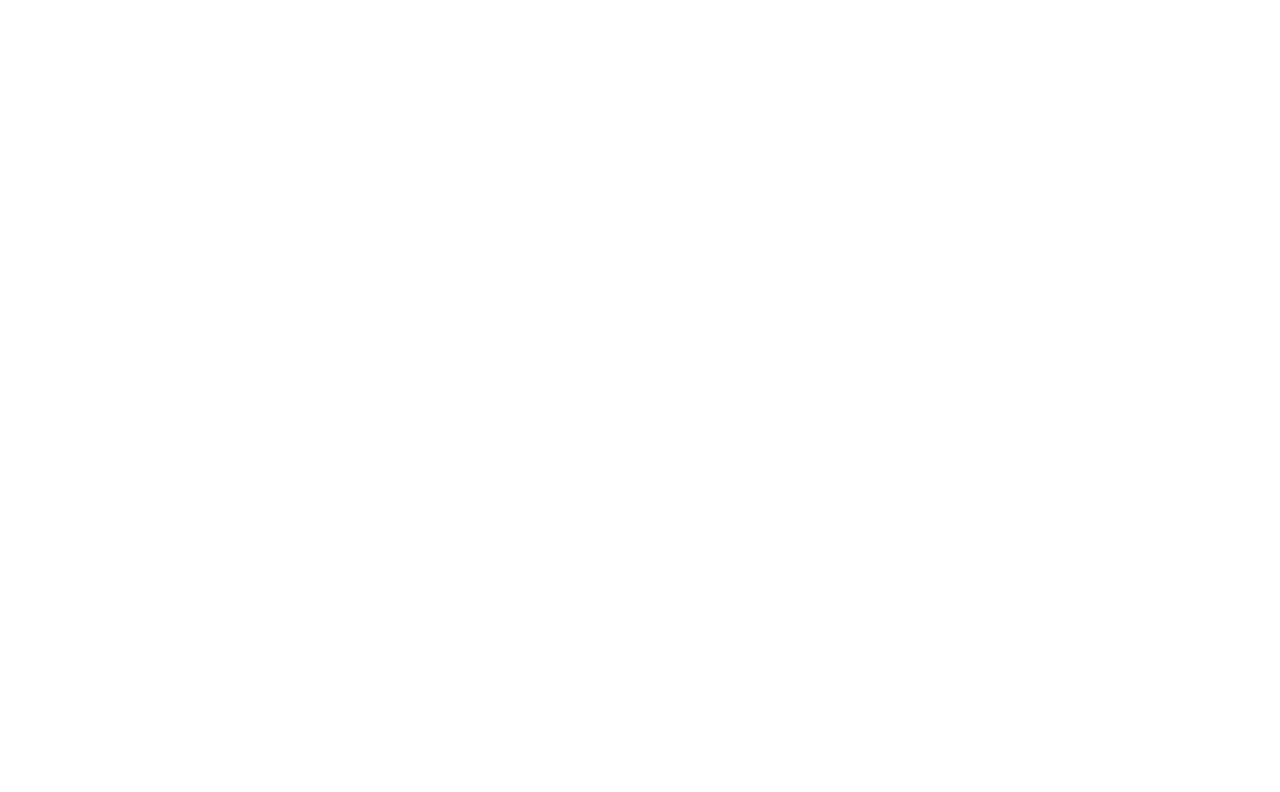
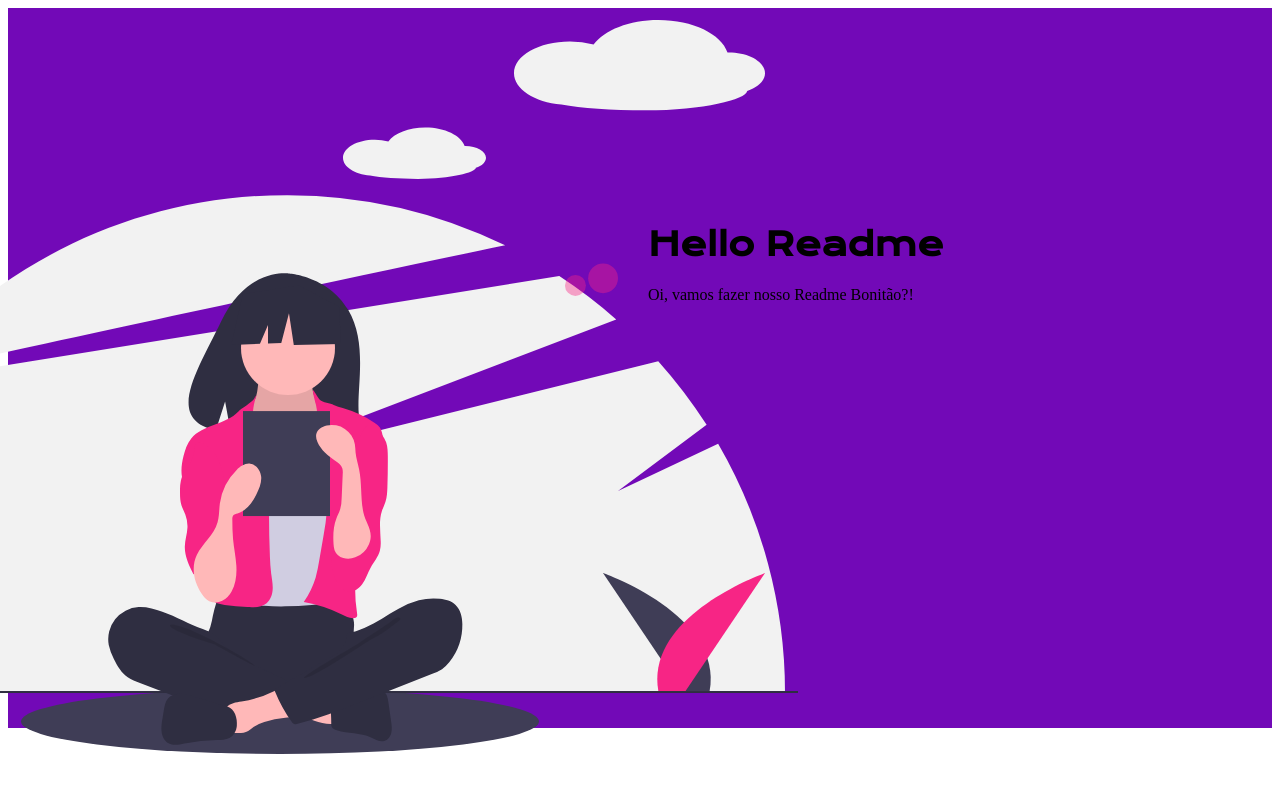
Before and after one commit to LarisseLima/hello-readme, a React (Create React App) app: page / in a window 1280 px wide. Shown: the top 792 px of the page. Built offline with nearby package versions, Linux system fonts and the light colour scheme.

Commit message:
feature(componentes): Adiciona novos componentes

```diff
--- a/src/App.css
+++ /dev/null
@@ -1,38 +0,0 @@
-.App {
-  text-align: center;
-}
-
-.App-logo {
-  height: 40vmin;
-  pointer-events: none;
-}
-
-@media (prefers-reduced-motion: no-preference) {
-  .App-logo {
-    animation: App-logo-spin infinite 20s linear;
-  }
-}
-
-.App-header {
-  background-color: #282c34;
-  min-height: 100vh;
-  display: flex;
-  flex-direction: column;
-  align-items: center;
-  justify-content: center;
-  font-size: calc(10px + 2vmin);
-  color: white;
-}
-
-.App-link {
-  color: #61dafb;
-}
-
-@keyframes App-logo-spin {
-  from {
-    transform: rotate(0deg);
-  }
-  to {
-    transform: rotate(360deg);
-  }
-}
--- a/src/App.js
+++ b/src/App.js
@@ -1,9 +1,11 @@
-import './App.css';
+import React from "react";
+import Home from './Pages/Home';
+
 
 function App() {
   return (
     <div className="App">
-
+      <Home />
     </div>
   );
 }
--- /dev/null
+++ b/src/Components/Header/index.js
@@ -0,0 +1,23 @@
+import React from 'react'
+import './style.css'
+import img from '../../assets/logo.svg'
+
+
+const Header = () => {
+  return (
+    <>
+      <header className="header">
+        <div className="header__text">
+          <h1>Hello Readme</h1>
+          <p>Oi, vamos fazer nosso Readme Bonitão?!</p>
+
+        </div>
+        <div className="header__ilustration">
+          <img src={img} alt="ilustraçao de uma mulher com livro lendo"></img>
+        </div>
+      </header>
+    </>
+  )
+}
+
+export default Header
--- /dev/null
+++ b/src/Components/Header/style.css
@@ -0,0 +1,26 @@
+@import url("https://fonts.googleapis.com/css2?family=Krona+One&display=swap");
+.header {
+  background-color: #7209B7;
+  height: 90vh;
+  display: flex;
+}
+
+.header__ilustration {
+  overflow: hidden;
+  position: absolute;
+  z-index: 100;
+  max-height: 120vh;
+  margin-left: -18vw;
+  top: 20px;
+  animation: move 5s linear 2;
+}
+.header__text {
+  position: absolute;
+  max-width: 400px;
+  margin-left: 50vw;
+  margin-top: calc((90vh - 330px) / 2);
+}
+
+h1 {
+  font-family: "Krona One", sans-serif;
+}
--- a/src/Pages/Home/Home.jsx
+++ b/src/Pages/Home/index.js
@@ -1,8 +1,9 @@
+import Header from '../../Components/Header'
 
 const Home = () => {
     return (
         <div>
-
+            <Header />
         </div>
     )
 }
--- a/src/index.css
+++ /dev/null
@@ -1,13 +0,0 @@
-body {
-  margin: 0;
-  font-family: -apple-system, BlinkMacSystemFont, 'Segoe UI', 'Roboto', 'Oxygen',
-    'Ubuntu', 'Cantarell', 'Fira Sans', 'Droid Sans', 'Helvetica Neue',
-    sans-serif;
-  -webkit-font-smoothing: antialiased;
-  -moz-osx-font-smoothing: grayscale;
-}
-
-code {
-  font-family: source-code-pro, Menlo, Monaco, Consolas, 'Courier New',
-    monospace;
-}
--- a/src/index.js
+++ b/src/index.js
@@ -1,6 +1,5 @@
 import React from 'react';
 import ReactDOM from 'react-dom';
-import './index.css';
 import App from './App';
 
 
--- /dev/null
+++ b/src/style.css
@@ -0,0 +1,46 @@
+@import url('https://fonts.googleapis.com/css2?family=Montserrat:ital,wght@0,100;0,200;0,300;0,400;0,500;0,600;0,700;0,800;0,900;1,100;1,200;1,300;1,400;1,500;1,600;1,700;1,800;1,900&display=swap');
+body, h1, h2, p, ul, li, a {
+  margin: 0;
+  padding: 0;
+}
+
+h1 {
+  font-size: 64px;
+}
+
+h2 {
+  font-size: 36px;
+
+}
+
+h3 {
+  font-size: 22px;
+}
+
+p {
+  font-size: 18px;
+  line-height: 32px;
+}
+
+* {
+  box-sizing: border-box;
+}
+
+ul {
+  list-style: none;
+}
+
+a {
+  color: inherit;
+  text-decoration: none;
+}
+
+html {
+  scroll-behavior: smooth;
+}
+
+body {
+  font-family: 'Montserrat', Arial, Helvetica, sans-serif;
+  font-size: 10px;
+  background-color: #7209B7;
+}
```
